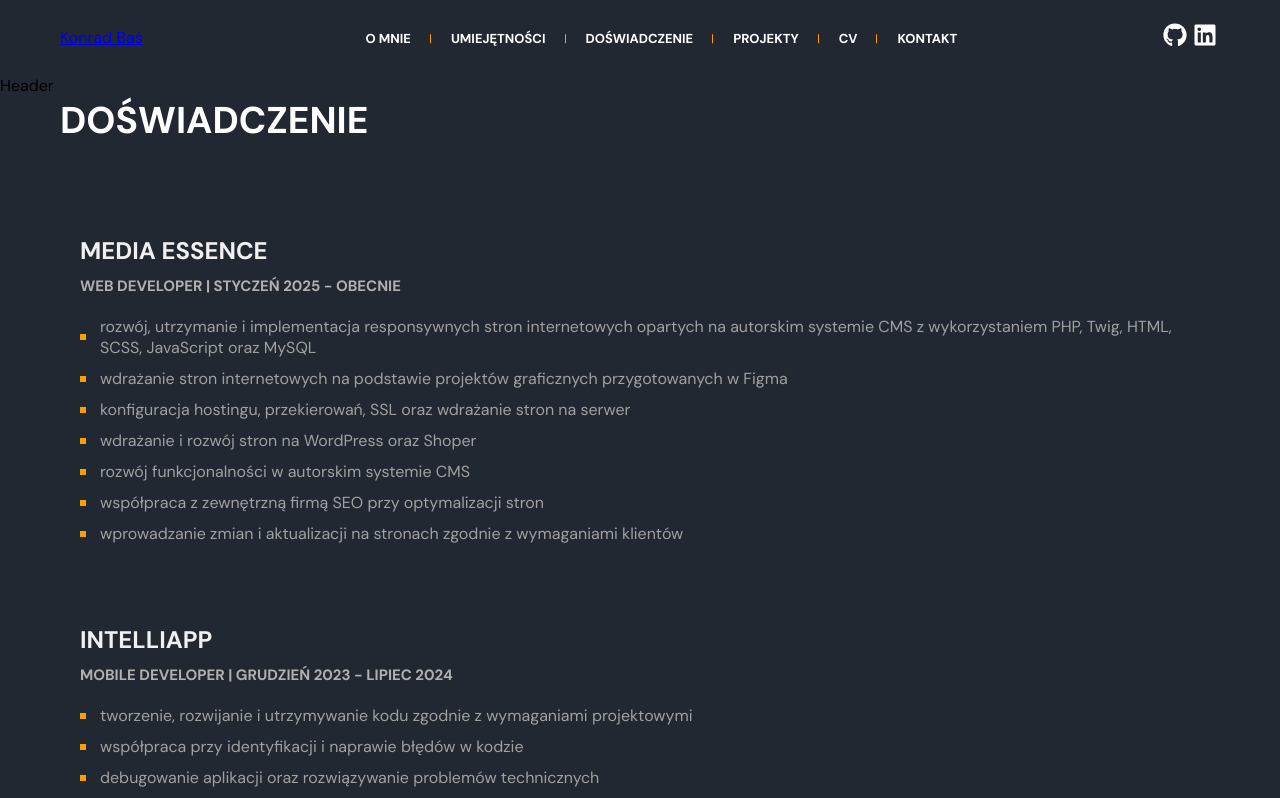
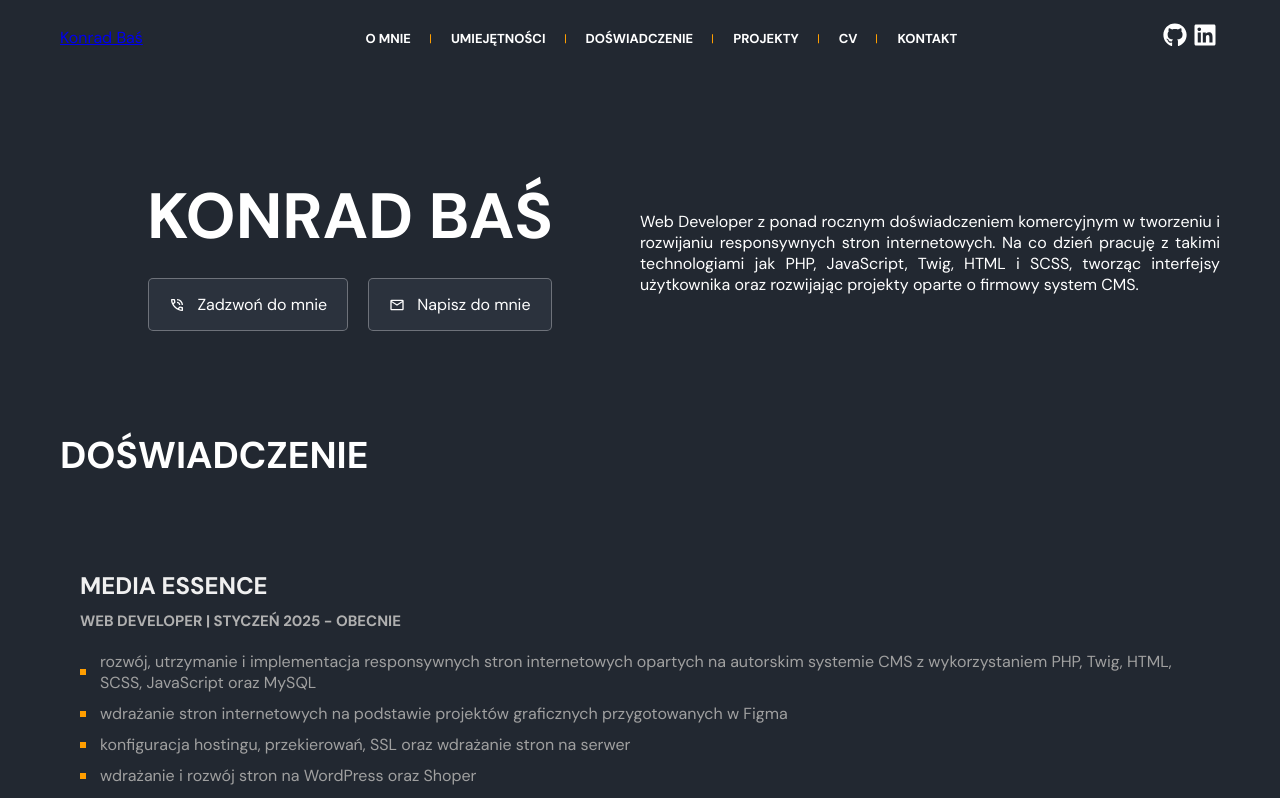
Before and after one commit to Konradb211/Konrad.Bas, a React (Vite) app in the folder KonradBas/: page / in a window 1280 px wide. Shown: the top 798 px of the page. Built offline with nearby package versions, Linux system fonts and the light colour scheme.

Commit message:
Dodanie sekcji header

```diff
--- /dev/null
+++ b/KonradBas/src/components/Header/Header.module.scss
@@ -0,0 +1,62 @@
+.header{
+    display: flex;
+    align-items: center;
+    padding-top: 100px;
+    padding-bottom: 100px;
+    &__left,
+    &__right{
+        max-width: 50%;
+        width: 100%;
+    }
+    &__left{
+        display: flex;
+        flex-direction: column;
+        align-items: center;
+        h1 {
+            color: white;
+            font-size: clamp(2rem, 5vw, 4rem);
+            font-weight: bold;
+            text-transform: uppercase;
+        }
+        &__contact{
+            padding-top: 20px;
+            display: flex;
+            gap: 20px;
+            a{
+                padding: 15px 20px;
+                border: 1px solid rgba(255, 255, 255, 0.3137254902);
+                border-radius: 5px;
+                background-color: #2b323d;
+                color: white;
+                cursor: pointer;
+                text-decoration: none;
+                transition: background-color 0.3s ease;
+                display: flex;
+                align-items: center;
+                gap: 12px;
+                &:nth-child(2){
+                    &::before{
+                        background-image: url('../../../public/icons/email.svg');
+                    }
+                }
+                &::before{
+                    content: '';
+                    background-image: url('../../../public/icons/phone.svg');
+                    background-size: contain;
+                    width: 16px;
+                    height: 16px;
+                    aspect-ratio: 16/16;
+                }
+                &:hover{
+                    background-color: #3a424e;
+                }
+            }
+        }
+    }
+    &__right{
+        p{
+            color: white;
+            text-align: justify;
+        }
+    }
+}
--- a/KonradBas/src/components/Header/Header.tsx
+++ b/KonradBas/src/components/Header/Header.tsx
@@ -1,5 +1,18 @@
+import styles from "./Header.module.scss";
+
 export const Header = () => {
-
-
-  return <header>Header</header>;
+  return <header className={`${styles.header} container-wide`}>
+    <div className={styles.header__left}>
+      <h1>Konrad Baś</h1>
+      <div className={styles.header__left__contact}>
+        <a href="tel:+48788767054">Zadzwoń do mnie</a>
+        <a href="mailto:konradbas1234@gmail.com">Napisz do mnie</a>
+      </div>
+    </div>
+    <div className={styles.header__right}>
+      <p>Web Developer z ponad rocznym doświadczeniem komercyjnym w tworzeniu i rozwijaniu responsywnych
+        stron internetowych. Na co dzień pracuję z takimi technologiami jak PHP, JavaScript, Twig, HTML i SCSS,
+        tworząc interfejsy użytkownika oraz rozwijając projekty oparte o firmowy system CMS.</p>
+    </div>
+  </header>;
 };
```
Also changed, not shown: KonradBas/public/icons/email.svg (added), KonradBas/public/icons/phone.svg (added).
